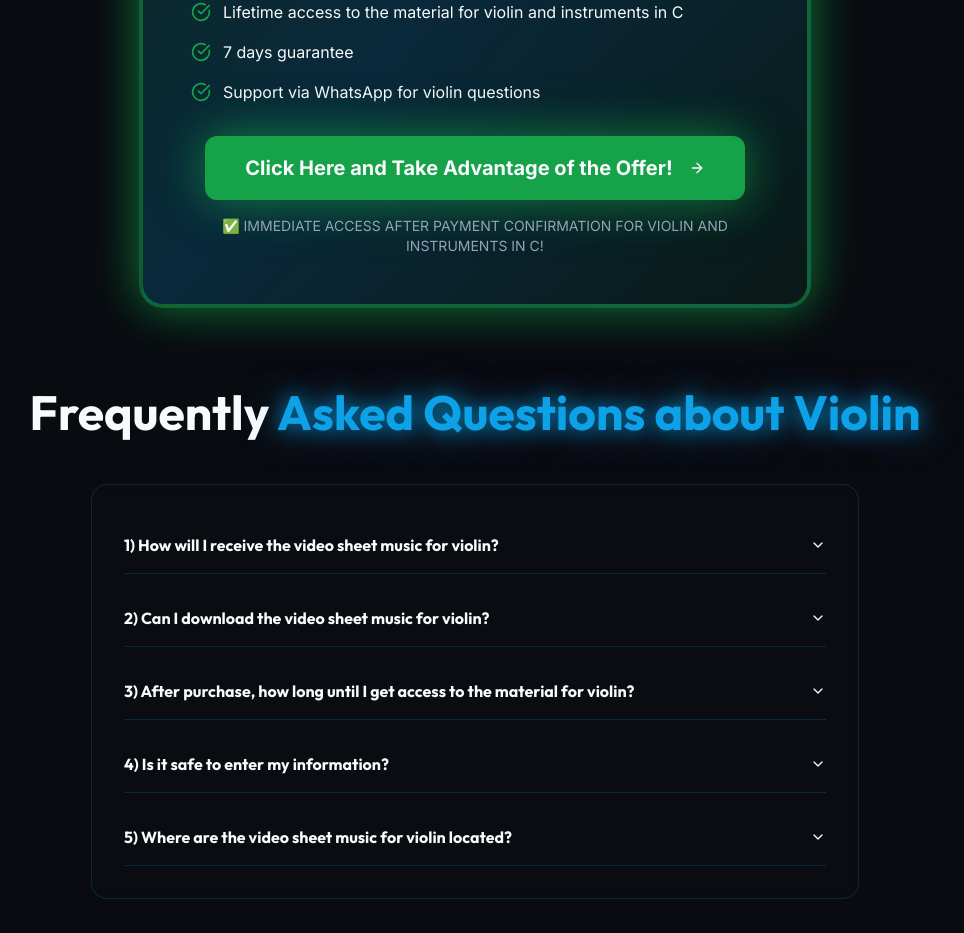
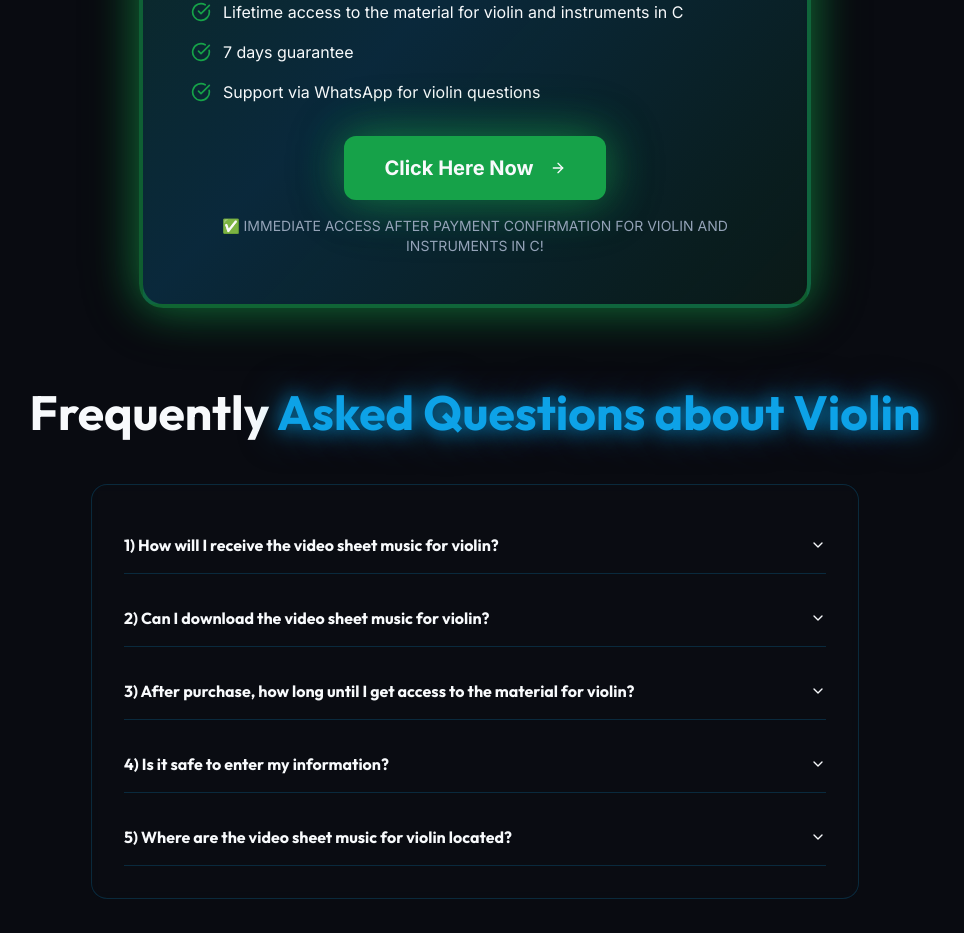
Before and after one commit to RaioneMachado/vsl-violino-eua, a React (Vite) app: page / in a window 1280 px wide. Shown: the part 5635-6568 px from the top of the page, without its empty margins (165-1129 px from the left). Built offline with nearby package versions, Linux system fonts and the light colour scheme; the HTML template or start-up script is replaced by a standard one.

Commit message:
atualização

```diff
--- a/src/pages/Index.tsx
+++ b/src/pages/Index.tsx
@@ -244,7 +244,7 @@ const Index = () => {
 
               <div className="text-center">
                 <CTAButton href="https://pay.hotmart.com/V103532339C?off=9emqkdv0&checkoutMode=10" size="xl">
-                  Click Here and Take Advantage of the Offer!
+                  Click Here Now
                 </CTAButton>
               </div>
 
```
